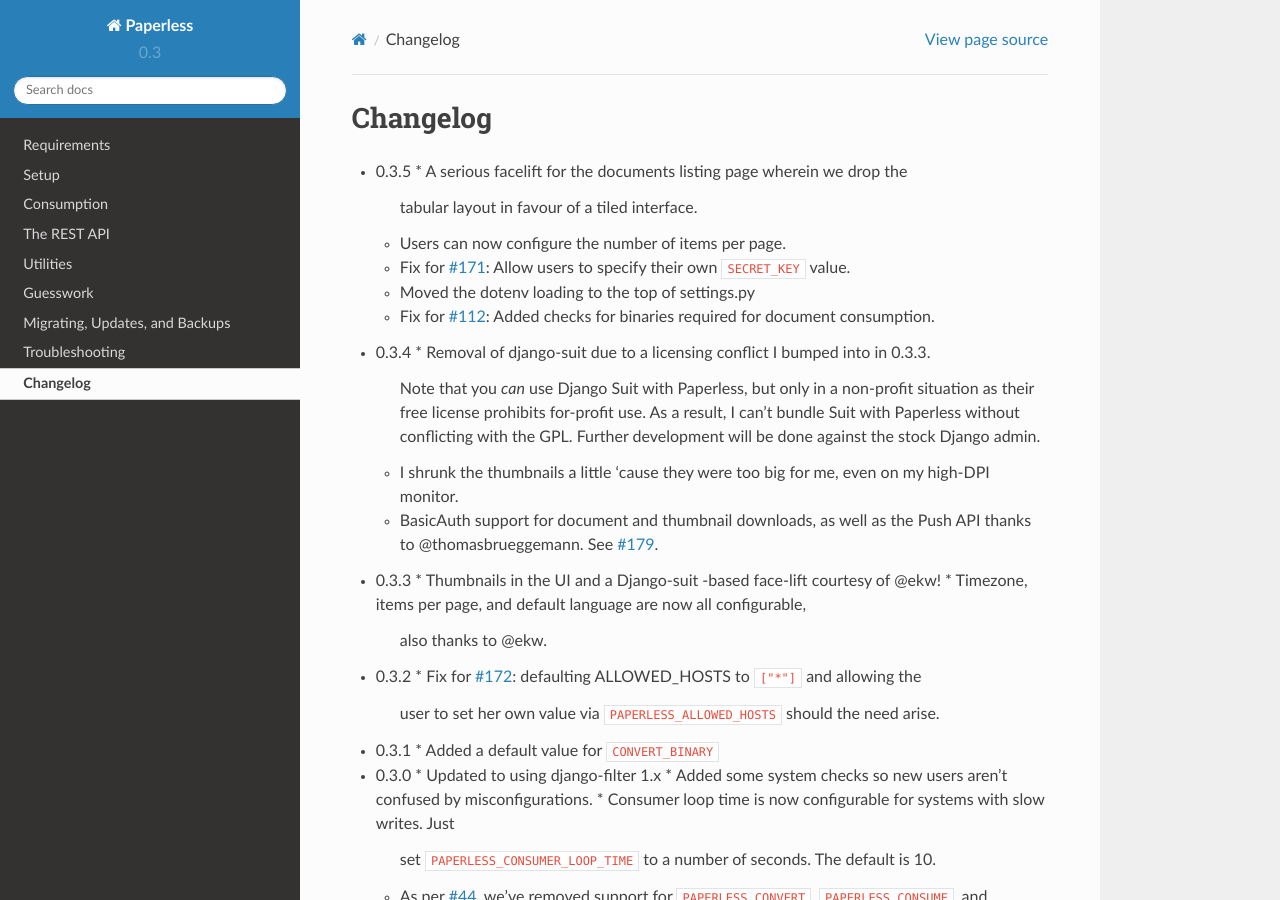
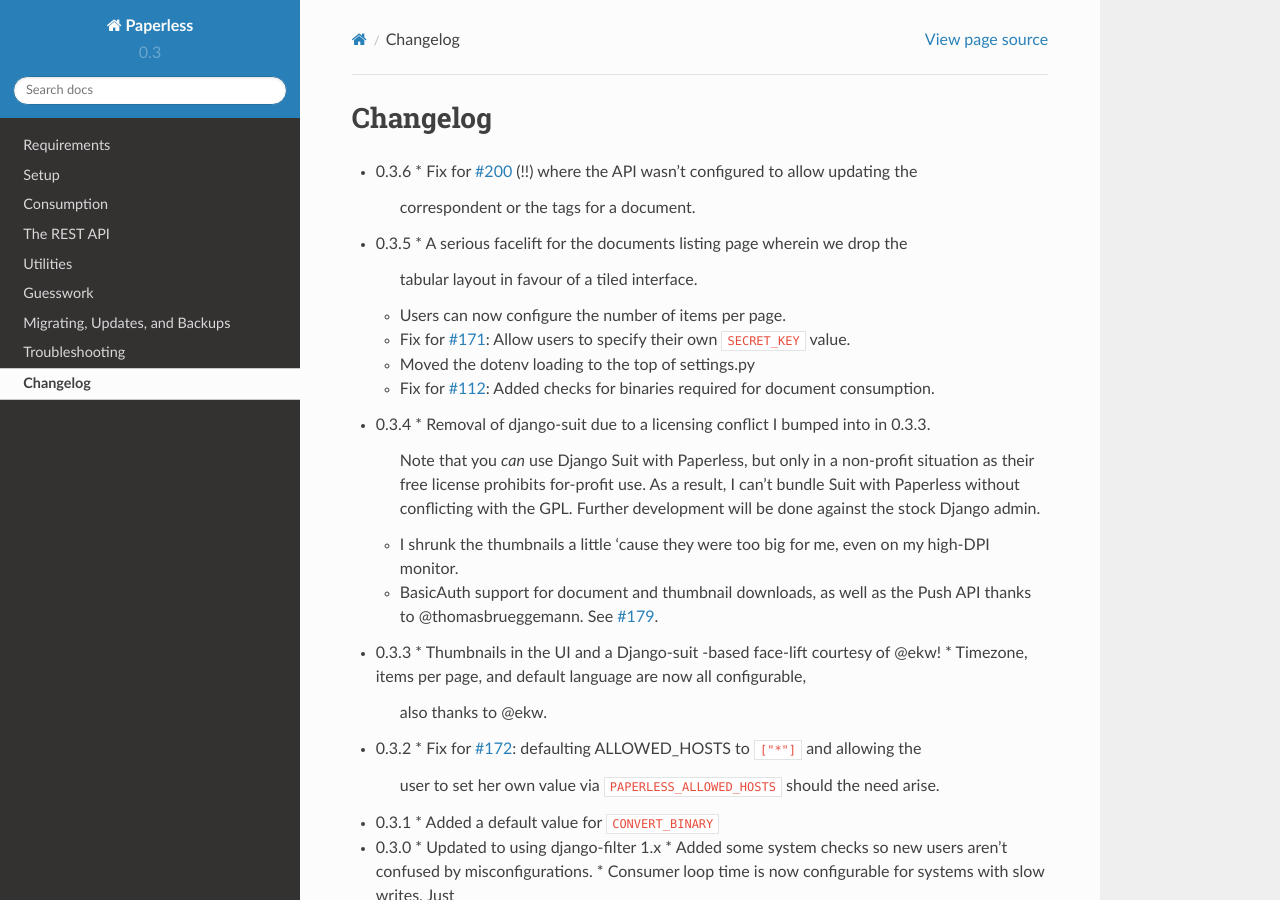
Before and after one commit to repoRangee/Large-scale, a Sphinx documentation site: the page built from docs/changelog.rst, in a window 1280 px wide and 900 px high. Built offline with Sphinx 7.4.7 and the Read the Docs theme 2.0.0, drawn with Linux system fonts in a browser that asks for light colours; formulas are drawn with MathJax 3.

Commit message:
chore: update the changelog

```diff
--- a/docs/changelog.rst
+++ b/docs/changelog.rst
@@ -1,5 +1,9 @@
 Changelog
 #########
+
+* 0.3.6
+  * Fix for `#200`_ (!!) where the API wasn't configured to allow updating the
+    correspondent or the tags for a document.
 
 * 0.3.5
   * A serious facelift for the documents listing page wherein we drop the
@@ -187,3 +191,4 @@ Changelog
 .. _#171: https://github.com/danielquinn/paperless/issues/171
 .. _#172: https://github.com/danielquinn/paperless/issues/172
 .. _#179: https://github.com/danielquinn/paperless/pull/179
+.. _#200: https://github.com/danielquinn/paperless/issues/200
```
